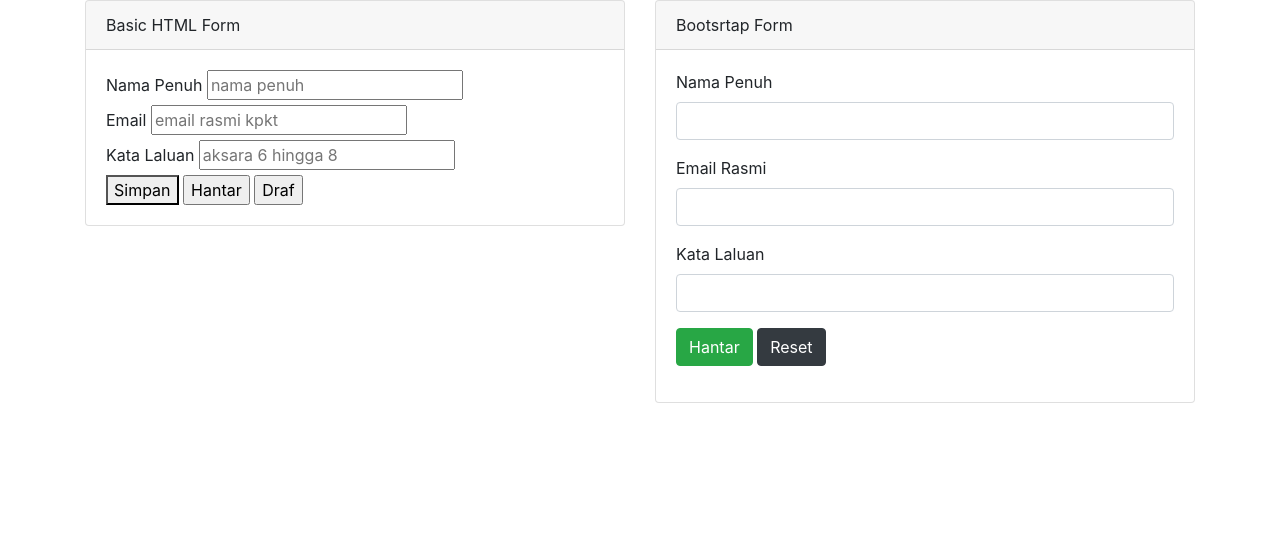
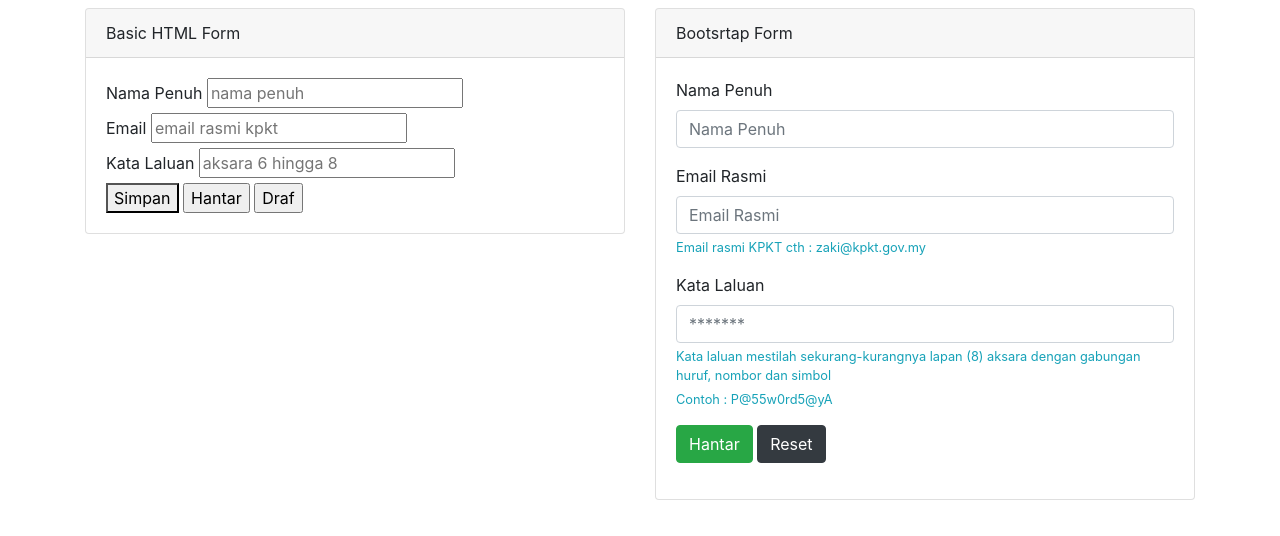
Before and after one commit to kpkt/bootstrap432, a plain HTML site: page card-form.html in a window 1280 px wide. Drawn offline with Linux system fonts and the light colour scheme.

Commit message:
form validation

```diff
--- a/card-form.html
+++ b/card-form.html
@@ -22,7 +22,7 @@
         2*col-6
         .container>.row>.col-6*2
     -->
-    <div class="container">
+    <div class="container my-2">
         <div class="row">
             <div class="col-6">
                 <!-- .card>(div.card-header)+(div.card-body) -->
@@ -59,21 +59,24 @@
                             <!-- Input Nama Penuh -->
                             <div class="form-group">
                                 <label for="">Nama Penuh</label>
-                                <input type="text" class="form-control">
+                                <input type="text" minlength="5" maxlength="100" onkeyup="this.value = this.value.replace(/[^A-Za-z@\\' ]{5,100}/g, '');" class="form-control" placeholder="Nama Penuh">
                             </div>
 
                             <!-- Input Email -->
                             <!-- .form-group>(label{Email Rasmi}+(input:email.form-control)) -->
                             <div class="form-group">
                                 <label for="">Email Rasmi</label>
-                                <input type="email" class="form-control">
+                                <input type="email" class="form-control" placeholder="Email Rasmi">
+                                <small class="form-text text-info">Email rasmi KPKT cth : zaki@kpkt.gov.my</small>
                             </div>
 
                             <!-- Input Password -->
                             <!-- .form-group>(label{Kata Laluan}+(input:password.form-control)) -->
                             <div class="form-group">
                                 <label for="">Kata Laluan</label>
-                                <input type="password" class="form-control">
+                                <input type="password" class="form-control" placeholder="*******">
+                                <small class="form-text text-info">Kata laluan mestilah sekurang-kurangnya lapan (8) aksara dengan gabungan huruf, nombor dan simbol</small>
+                                <small class="form-text text-info">Contoh : P@55w0rd5@yA</small>
                             </div>
 
                             <!-- Button Submit btn-success -->
```
